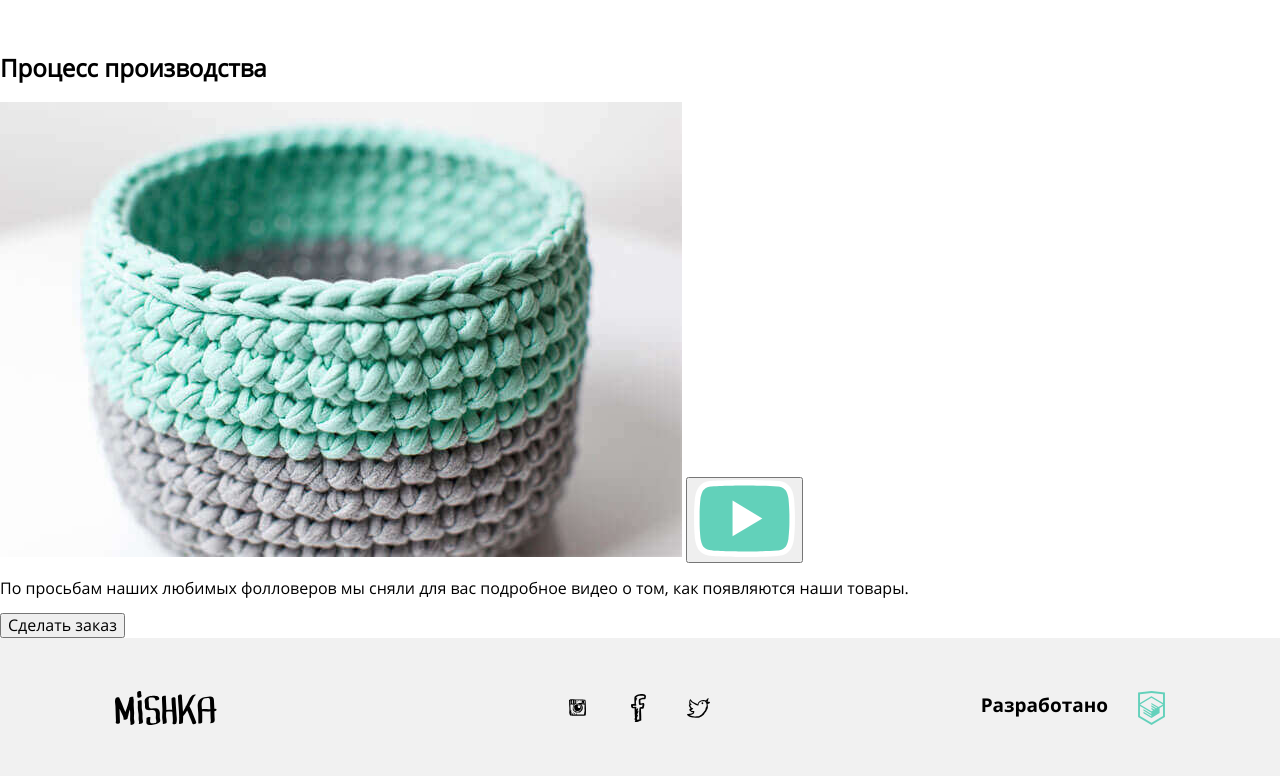
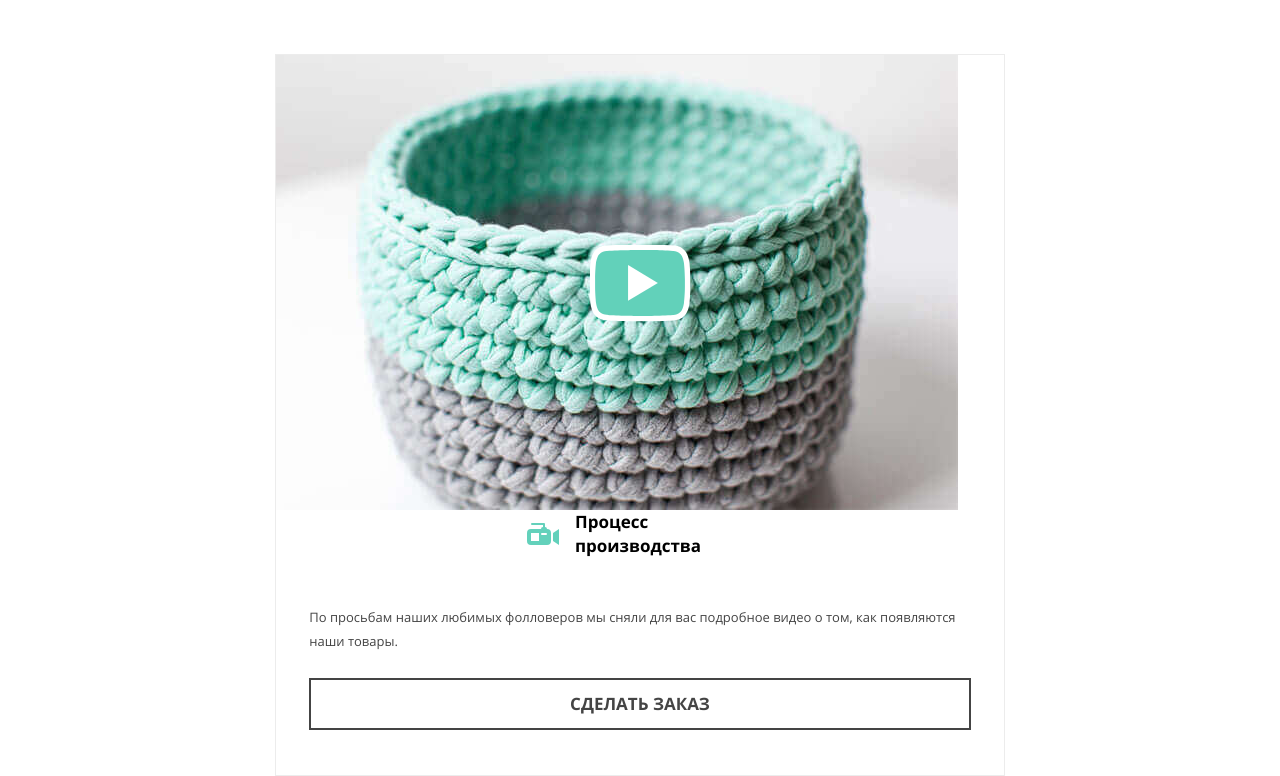
Before and after one commit to VladimirPelepetskyi/mishka_adaptive, a plain HTML site: page catalog.html in a window 1280 px wide. Shown: the part 1127-1903 px from the top of the page. Drawn offline with Linux system fonts and the light colour scheme.

Commit message:
Making - in progress

```diff
--- a/catalog.html
+++ b/catalog.html
@@ -151,7 +151,8 @@
 			</ul>
 		</section>
 		<section class="making">
-			<h2 class="making__title">Процесс производства</h2>
+			<div class="making__wrapper">
+				<h2 class="making__title">Процесс <br class="making__title-br"> производства</h2>
 				<p class="making__wrapper-picture">
 					<picture>
 						<!--
@@ -167,8 +168,11 @@
 						<img src="../img/icon-play.svg" width="101" height="77" alt="Кнопка воспроизведения видео">
 					</button>
 				</p>
+				<div class="making__wrapper-bottom">
 					<p class="making__desc">По просьбам наших любимых фолловеров мы сняли для вас подробное видео о том, как появляются наши товары.</p>
 					<button class="making__button-order">Сделать заказ</button>
+				</div>
+			</div>
 		</section>
 	</main>
 	<footer class="page-footer">
--- a/less/blocks/catalog.less
+++ b/less/blocks/catalog.less
@@ -107,10 +107,9 @@
 @media (min-width:@tablet-width) {
 	.catalog {
 		padding: 80px 50px 0px;
-		margin-bottom: 53px;
 
 		max-width: 1050px;
-		margin: 0 auto;
+		margin: 0 auto 53px;
 	}
 
 	.catalog__item {
@@ -126,6 +125,7 @@
 
 		display: flex;
 		flex-direction: column;
+		flex-grow: 1;
 
 		box-sizing: border-box;
 	}
--- /dev/null
+++ b/less/blocks/making.less
@@ -0,0 +1,135 @@
+.making {
+	padding: 0px 9.375%;
+	margin-bottom: 58px;
+}
+
+@media (min-width:640px) and (max-width:767px) {
+	.making {
+		padding: 0px 7%;
+	}
+}
+
+.making__wrapper {
+	padding: 22px 0px 32px;
+
+	border: 1px solid #ececec;
+}
+
+.making__wrapper-picture {
+	.text-reset;
+	font-size: 0;
+	line-height: 0;
+
+	position: relative;
+}
+
+@media (max-width:767px) {
+	.making__picture {
+		max-width: inherit;
+		width: 100%;
+	}
+}
+
+.making__play {
+	position: absolute;
+	top: 50%;
+	left: 50%;
+	transform: translate(-50%, -50%);
+
+	background: none;
+	border: 0;
+}
+
+.making__title {
+	position: relative;
+
+	.text-reset;
+	margin: 0px auto 24px;
+
+	position: relative;
+
+	width: 130px;
+
+	font-family: "OpenSans-Bold";
+	font-size: 17px;
+	line-height: 24px;
+	font-weight: bold;
+	color: #000000;
+
+	&::before {
+		content: "";
+		position: absolute;
+		top: 50%;
+		transform: translateY(-50%);
+		left: -48px;
+
+		width: 32px;
+		height: 22px;
+
+		background-image: url('../img/icon-video.svg');
+	}
+}
+
+.making__wrapper-bottom {
+	margin-top: 23px;
+	padding: 0px 33px;
+}
+
+.making__desc {
+	.text-reset;
+
+	font-family: "OpenSans-Regular";
+	font-size: 13px;
+	line-height: 24px;
+	font-weight: normal;
+	color: #444444;
+	text-align: left;
+}
+
+.making__button-order {
+	width: 100%;
+	margin-top: 25px;
+	padding: 16px 20px;
+
+
+	display: block;
+
+	font-family: "OpenSans-Bold";
+	font-size: 17px;
+	line-height: 16px;
+	font-weight: bold;
+	color: #444444;
+	text-align: center;
+	text-transform: uppercase;
+
+	border: 2px solid #444444;
+	background: none;
+	cursor: pointer;
+}
+
+@media (min-width:@tablet-width) {
+	.making {
+		padding: 0px 50px;
+		margin-bottom: 63px;
+
+		max-width: 729.48px;
+		margin: 0 auto 63px;
+	}
+
+	.making__wrapper {
+		padding: 0px 0px 45px;
+
+		display: flex;
+		flex-wrap: wrap;
+	}
+
+	.making__title-br {
+		display: block;
+	}
+
+	.making__wrapper-picture {
+		width: 100%;
+
+		order: -1;
+	}
+}
--- a/less/style.less
+++ b/less/style.less
@@ -8,4 +8,5 @@
 @import "blocks/contacts.less";
 @import "blocks/basket.less";
 @import "blocks/catalog.less";
+@import "blocks/making.less";
 @import "blocks/page-footer.less";
```
Also changed, not shown: css/style.css, img/icon-video.svg (added). Lines whose indentation alone changed are shown as unchanged.
